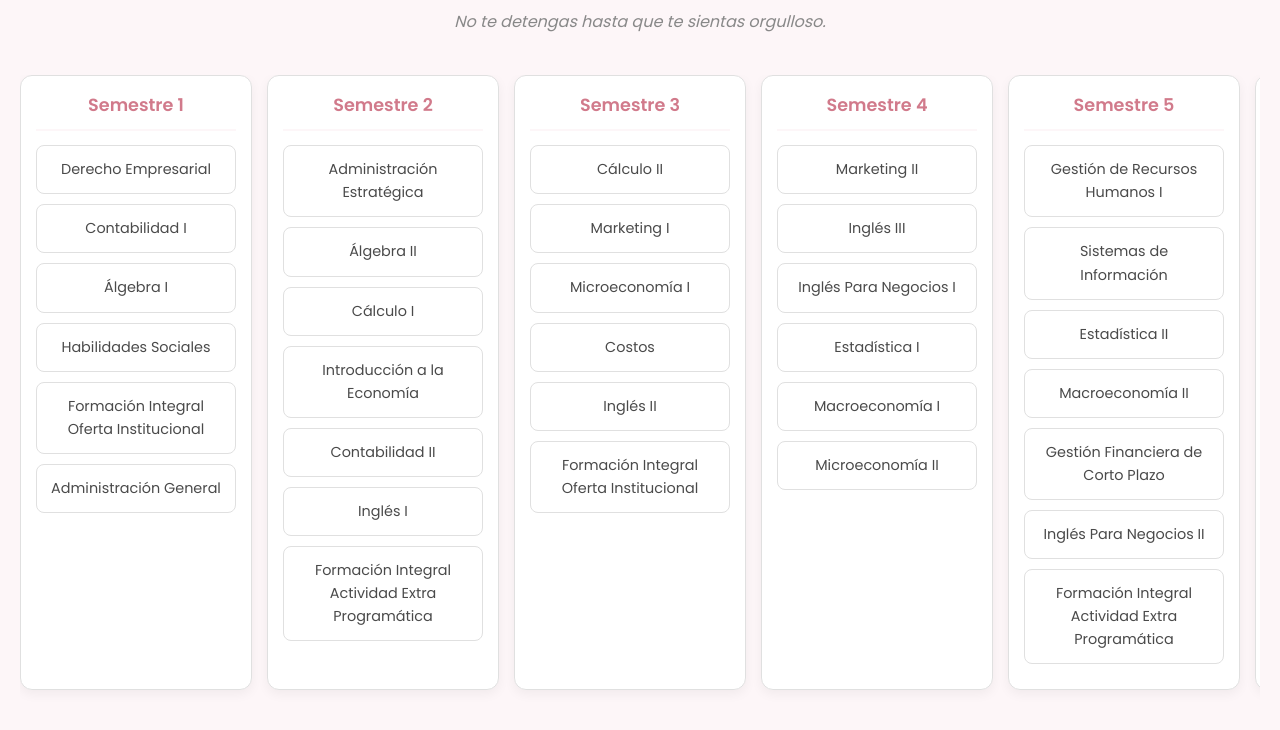
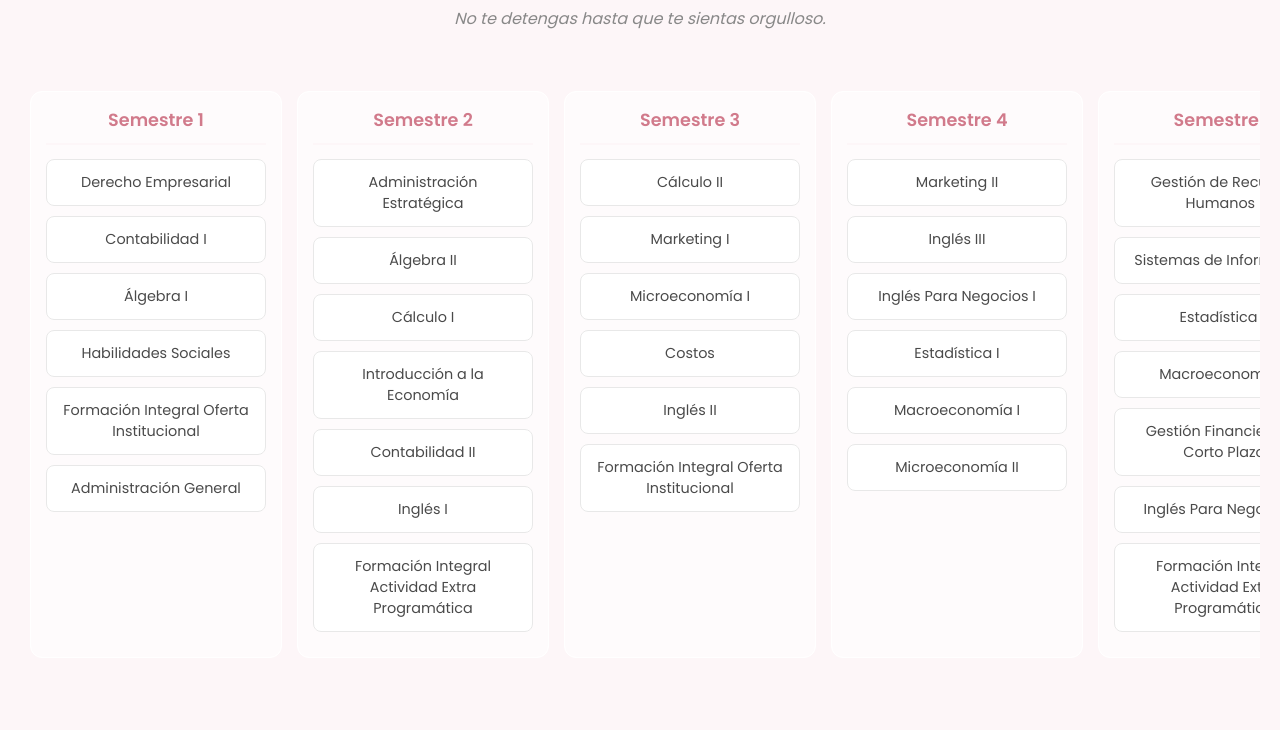
Before and after one commit to annais-sc/malla-curricular-, a plain HTML site: page index.html in a window 1280 px wide. Shown: the part 105-835 px from the top of the page. After the commit the page ends 803 px from the top, so only its background shows below. Drawn offline with Linux system fonts and the light colour scheme.

Commit message:
Update estilos.css

```diff
--- a/estilos.css
+++ b/estilos.css
@@ -1,12 +1,13 @@
 /* --- Variables de Color y Estilos Globales --- */
 :root {
-    --color-fondo: #fdf6f8; /* Un rosa muy pálido para el fondo */
+    --color-fondo: #fdf6f8; /* Rosa muy pálido */
     --color-texto: #4a4a4a;
-    --color-titulo: #d17a8b; /* Rosa más oscuro para los títulos */
+    --color-titulo: #d17a8b; /* Rosa oscuro para títulos */
     --color-ramo: #ffffff;
-    --color-ramo-borde: #e0e0e0;
-    --color-ramo-aprobado: #f7dce3; /* Rosa suave para ramos aprobados */
+    --color-ramo-borde: #e8e8e8;
+    --color-ramo-aprobado: #f7dce3; /* Rosa suave para aprobados */
     --color-ramo-aprobado-texto: #b36b7d;
+    --color-ramo-bloqueado-texto: #b0b0b0; /* Gris claro para bloqueados */
     --fuente-principal: 'Poppins', sans-serif;
 }
 
@@ -16,7 +17,6 @@ body {
     color: var(--color-texto);
     margin: 0;
     padding: 20px;
-    line-height: 1.6;
 }
 
 /* --- Cabecera y Títulos --- */
@@ -35,24 +35,23 @@ header p {
     color: #888;
 }
 
-/* --- Contenedor Principal de la Malla --- */
+/* --- Contenedor de la Malla --- */
 .malla-container {
     display: flex;
-    flex-direction: row; /* Organiza los semestres en columnas */
+    flex-direction: row;
     gap: 15px;
-    overflow-x: auto; /* Permite scroll horizontal en pantallas pequeñas */
-    padding-bottom: 20px;
+    overflow-x: auto; /* Permite scroll horizontal si no cabe */
+    padding: 20px 10px;
 }
 
 /* --- Columnas de Semestres --- */
 .semestre {
-    flex: 1; /* Cada semestre ocupa el mismo espacio */
-    min-width: 200px; /* Ancho mínimo para cada columna */
-    background-color: #fff;
+    flex: 1;
+    min-width: 220px; /* Ancho mínimo de columna */
+    background-color: #ffffff99; /* Fondo semi-transparente */
     border-radius: 12px;
     padding: 15px;
-    box-shadow: 0 4px 12px rgba(0, 0, 0, 0.05);
-    border: 1px solid var(--color-ramo-borde);
+    border: 1px solid #ffffff;
 }
 
 .semestre h2 {
@@ -64,7 +63,7 @@ header p {
     margin-top: 0;
 }
 
-/* --- Cajas de Ramos Individuales --- */
+/* --- Ramos Individuales --- */
 .ramo {
     background-color: var(--color-ramo);
     border: 1px solid var(--color-ramo-borde);
@@ -74,8 +73,7 @@ header p {
     text-align: center;
     font-size: 0.9em;
     cursor: pointer;
-    transition: all 0.3s ease; /* Transición suave para todos los cambios */
-    position: relative;
+    transition: all 0.3s ease;
 }
 
 .ramo:hover {
@@ -83,7 +81,7 @@ header p {
     box-shadow: 0 6px 15px rgba(209, 122, 139, 0.15);
 }
 
-/* --- Estilo para Ramos Aprobados --- */
+/* --- Estilos de Estado de los Ramos --- */
 .ramo.aprobado {
     background-color: var(--color-ramo-aprobado);
     color: var(--color-ramo-aprobado-texto);
@@ -92,26 +90,29 @@ header p {
     font-weight: 600;
 }
 
+.ramo.bloqueado {
+    color: var(--color-ramo-bloqueado-texto);
+    cursor: not-allowed; /* Cambia el cursor para indicar que no es clickeable */
+}
+
 /* --- Diseño Responsivo --- */
 @media (max-width: 768px) {
     body {
         padding: 10px;
     }
-
     .malla-container {
-        flex-direction: column; /* Apila los semestres verticalmente */
-        overflow-x: hidden;
+        flex-direction: column; /* Apila las columnas en pantallas pequeñas */
     }
 }
 
-/* --- Estilos para el Modal de Requisitos --- */
+/* --- Modal de Advertencia --- */
 .modal-overlay {
     position: fixed;
     top: 0;
     left: 0;
     width: 100%;
     height: 100%;
-    background-color: rgba(0, 0, 0, 0.5);
+    background-color: rgba(0, 0, 0, 0.6);
     display: flex;
     justify-content: center;
     align-items: center;
@@ -137,8 +138,3 @@ header p {
     cursor: pointer;
     color: #aaa;
 }
-
-.modal-content h2 {
-    color: var(--color-titulo);
-    margin-top: 0;
-}
```
